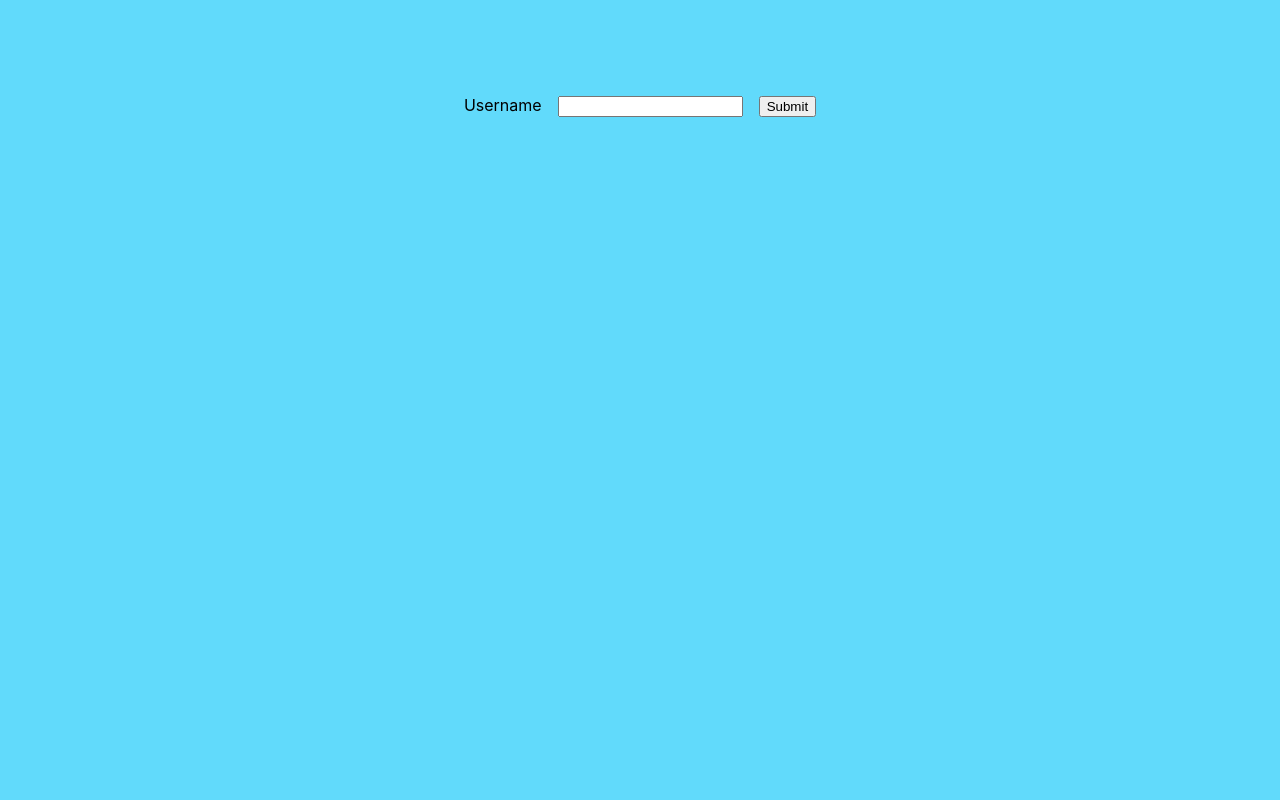
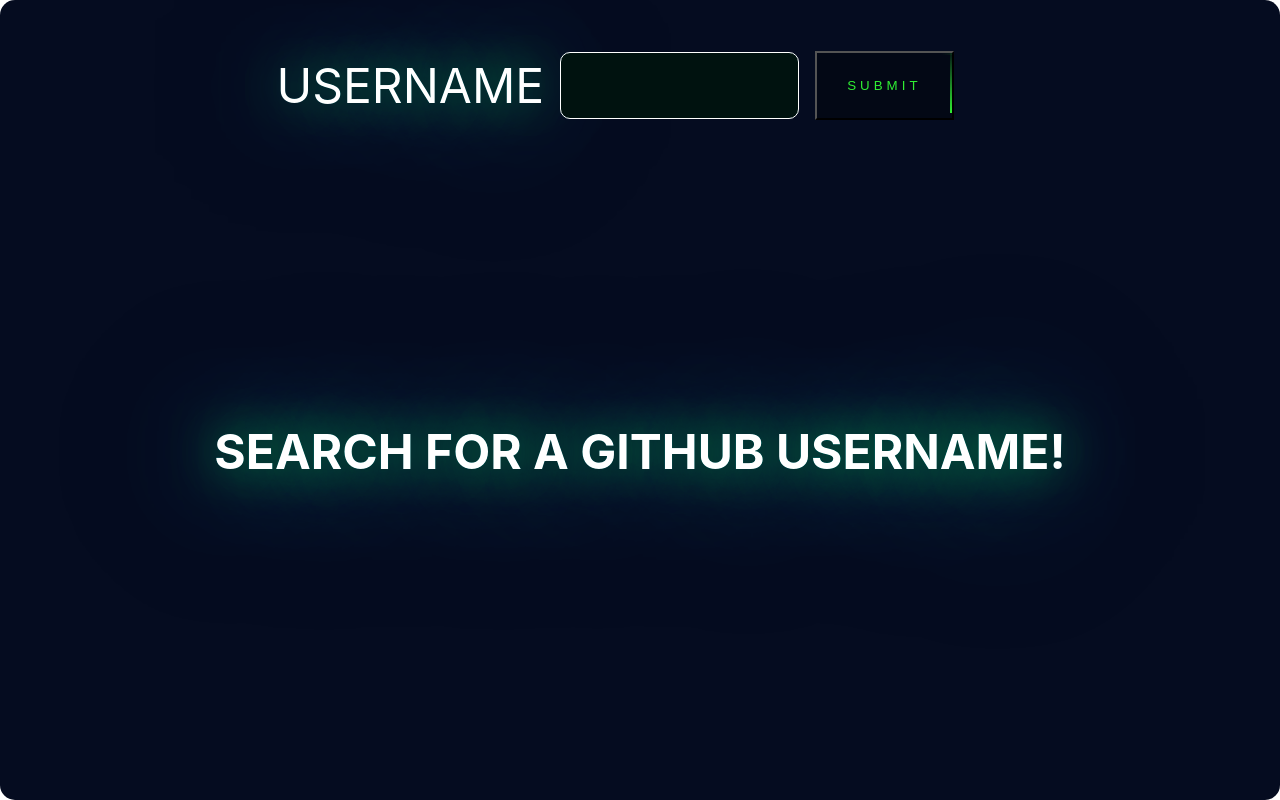
Before and after one commit to Ismael76/GitHub-Tracker, a React (Create React App) app: page / in a window 1280 px wide. Built offline with nearby package versions, Linux system fonts and the light colour scheme.

Commit message:
github tracker complete

```diff
--- a/src/App.css
+++ b/src/App.css
@@ -1,3 +1,5 @@
+@import url("https://fonts.googleapis.com/css?family=Raleway:400,200");
+
 .App {
   text-align: center;
 }
@@ -39,13 +41,478 @@
 
 #username {
   margin: 1rem;
+  background-color: #050c20;
+  border-style: none;
+  border: 1px solid white;
+  border-radius: 10px;
 }
 
 .form {
-  padding: 5rem;
+  display: flex;
+  align-items: center;
+  justify-content: center;
 }
 
 .form-container {
-  background-color: #61dafb;
+  background-color: #050c20;
   height: 100vh;
+  overflow: scroll;
 }
+
+.repoList {
+  list-style: none;
+  display: flex;
+  flex-wrap: wrap;
+  justify-content: center;
+  align-items: center;
+}
+
+/* RenderList CSS */
+
+div {
+  border-radius: 15px;
+}
+
+.card {
+  flex: 1;
+  flex-basis: 300px;
+  flex-grow: 0;
+  height: 440px;
+  background: #050c20;
+  box-shadow: 0px 4px 7px rgba(0, 0, 0, 0.5);
+  cursor: pointer;
+  transition: all 0.5s cubic-bezier(0.8, 0.5, 0.2, 1.4);
+  overflow: hidden;
+  position: relative;
+  margin: 2rem;
+  background: url(https://github.blog/wp-content/uploads/2020/12/layers-loop.h264.2020-12-21-11_16_56.gif?resize=640%2C409);
+  background-position: center;
+}
+
+.card img {
+  width: 100%;
+  height: 100%;
+  transition: all 0.5s cubic-bezier(0.8, 0.5, 0.2, 1.4);
+}
+.descriptions {
+  display: flex;
+  justify-content: space-around;
+  flex-direction: column;
+  align-items: center;
+  position: absolute;
+  top: 0px;
+  left: 0px;
+  background-color: rgba(255, 255, 255, 0.7);
+  width: 100%;
+  height: 100%;
+  transition: all 0.7s ease-in-out;
+  padding: 20px;
+  box-sizing: border-box;
+  clip-path: circle(0% at 100% 100%);
+}
+
+.descriptions * {
+}
+
+.descriptions > h2 {
+  margin-top: 0.5rem;
+  font-size: 1.5rem;
+  color: #c9110f;
+}
+
+.descriptions > p {
+  font-size: 0.9rem;
+  font-weight: 600;
+}
+
+.descriptions button {
+  border-radius: 10px;
+  padding: 0 2.5rem;
+}
+
+.card:hover .descriptions {
+  left: 0px;
+  transition: all 0.7s ease-in-out;
+  clip-path: circle(75%);
+}
+.card:hover {
+  transition: all 0.5s cubic-bezier(0.8, 0.5, 0.2, 1.4);
+  box-shadow: 0px 2px 3px rgba(0, 0, 0, 0.3);
+  transform: scale(0.97);
+}
+.card:hover img {
+  transition: all 0.5s cubic-bezier(0.8, 0.5, 0.2, 1.4);
+  transform: scale(1.6);
+  filter: blur(3px);
+}
+.card h1 {
+  color: #ff3838;
+  letter-spacing: 1px;
+  margin: 0px;
+}
+.card p {
+  line-height: 24px;
+}
+.card button {
+  width: fit-content;
+  height: 40px;
+  cursor: pointer;
+  border-style: none;
+  background-color: #ff3838;
+  color: #fff;
+  font-size: 15px;
+  outline: none;
+  box-shadow: 0px 2px 3px rgba(0, 0, 0, 0.4);
+  transition: all 0.5s ease-in-out;
+}
+.card button:hover {
+  transform: scale(0.95) translateX(-5px);
+  transition: all 0.5s ease-in-out;
+}
+
+/*  footer   */
+footer {
+  background-color: #222;
+  color: #fff;
+  font-size: 14px;
+  bottom: 0;
+  position: fixed;
+  left: 0;
+  right: 0;
+  text-align: center;
+  z-index: 999;
+}
+
+footer p {
+  margin: 10px 0;
+  font-family: "Lucida Sans", "Lucida Sans Regular", "Lucida  Grande",
+    "Lucida Sans Unicode", Geneva, Verdana, sans-serif;
+}
+footer .fa-heart {
+  color: red;
+}
+footer .fa-dev {
+  color: #fff;
+}
+footer .fa-twitter-square {
+  color: #1da0f1;
+}
+footer .fa-instagram {
+  color: #f0007c;
+}
+fotter .fa-linkedin {
+  color: #0073b1;
+}
+footer .fa-codepen {
+  color: #fff;
+}
+footer a {
+  color: #3c97bf;
+  text-decoration: none;
+  margin-right: 5px;
+}
+.youtubeBtn {
+  position: fixed;
+  left: 50%;
+  transform: translatex(-50%);
+  bottom: 45px;
+  cursor: pointer;
+  transition: all 0.3s;
+  vertical-align: middle;
+  text-align: center;
+  display: inline-block;
+}
+.youtubeBtn i {
+  font-size: 20px;
+  float: left;
+}
+.youtubeBtn a {
+  color: #ff0000;
+  text-shadow: 0px 2px 5px rgba(0, 0, 0, 0.5);
+  animation: youtubeAnim 1000ms linear infinite;
+  float: right;
+}
+.youtubeBtn a:hover {
+  color: #c9110f;
+  transition: all 0.3s ease-in-out;
+  text-shadow: none;
+}
+.youtubeBtn i:active {
+  transform: scale(0.9);
+  transition: all 0.3s ease-in-out;
+}
+.youtubeBtn span {
+  font-family: "Lato";
+  font-weight: bold;
+  color: #fff;
+  display: block;
+  font-size: 12px;
+  float: right;
+  line-height: 20px;
+  padding-left: 5px;
+}
+
+@keyframes youtubeAnim {
+  0%,
+  100% {
+    color: #c9110f;
+  }
+  50% {
+    color: #ff0000;
+  }
+}
+
+button[type="submit"] {
+  background-color: #0005;
+}
+
+/* Card Animation Spinner */
+
+.card,
+input[type="text"],
+button[type="submit"] {
+  position: relative;
+  display: inline-block;
+  padding: 25px 30px;
+  margin: 40px 0;
+  color: #03e9f4;
+  text-decoration: none;
+  text-transform: uppercase;
+  transition: 0.5s;
+  letter-spacing: 4px;
+  overflow: hidden;
+  margin-right: 50px;
+}
+.card:hover {
+  background: #03e9f4;
+  color: #050801;
+  box-shadow: 0 0 5px #03e9f4, 0 0 25px #03e9f4, 0 0 50px #03e9f4,
+    0 0 200px #03e9f4;
+  -webkit-box-reflect: below 1px linear-gradient(transparent, #0005);
+}
+
+.card:nth-child(1n) {
+  filter: hue-rotate(270deg);
+}
+.card:nth-child(2n) {
+  filter: hue-rotate(110deg);
+}
+.card:nth-child(3n) {
+  filter: hue-rotate(170deg);
+}
+.card:nth-child(4n) {
+  filter: hue-rotate(320deg);
+}
+
+.card span {
+  position: absolute;
+  display: block;
+}
+.card span:nth-child(1) {
+  top: 0;
+  left: 0;
+  width: 100%;
+  height: 2px;
+  background: linear-gradient(90deg, transparent, #03e9f4);
+  animation: animate1 1s linear infinite;
+}
+@keyframes animate1 {
+  0% {
+    left: -100%;
+  }
+  50%,
+  100% {
+    left: 100%;
+  }
+}
+.card span:nth-child(2) {
+  top: -100%;
+  right: 0;
+  width: 2px;
+  height: 100%;
+  background: linear-gradient(180deg, transparent, #03e9f4);
+  animation: animate2 1s linear infinite;
+  animation-delay: 0.25s;
+}
+
+@keyframes animate2 {
+  0% {
+    top: -100%;
+  }
+  50%,
+  100% {
+    top: 100%;
+  }
+}
+.card span:nth-child(3) {
+  bottom: 0;
+  right: 0;
+  width: 100%;
+  height: 2px;
+  background: linear-gradient(270deg, transparent, #03e9f4);
+  animation: animate3 1s linear infinite;
+  animation-delay: 0.5s;
+}
+@keyframes animate3 {
+  0% {
+    right: -100%;
+  }
+  50%,
+  100% {
+    right: 100%;
+  }
+}
+
+.card span:nth-child(4) {
+  bottom: -100%;
+  left: 0;
+  width: 2px;
+  height: 100%;
+  background: linear-gradient(360deg, transparent, #03e9f4);
+  animation: animate4 1s linear infinite;
+  animation-delay: 0.75s;
+}
+
+@keyframes animate4 {
+  0% {
+    bottom: -100%;
+  }
+  50%,
+  100% {
+    bottom: 100%;
+  }
+}
+
+/* Button Glow */
+
+button[type="submit"] {
+  position: relative;
+  display: inline-block;
+  padding: 25px 30px;
+  margin: 40px 0;
+  color: #03e9f4;
+  text-decoration: none;
+  text-transform: uppercase;
+  transition: 0.5s;
+  letter-spacing: 4px;
+  overflow: hidden;
+  margin-right: 50px;
+}
+button[type="submit"]:hover {
+  background: #03e9f4;
+  color: #050801;
+  box-shadow: 0 0 5px #03e9f4, 0 0 25px #03e9f4, 0 0 50px #03e9f4,
+    0 0 200px #03e9f4;
+  -webkit-box-reflect: below 1px linear-gradient(transparent, #0005);
+}
+button[type="submit"]:nth-child(1) {
+  filter: hue-rotate(270deg);
+}
+button[type="submit"]:nth-child(2) {
+  filter: hue-rotate(110deg);
+}
+button[type="submit"] span {
+  position: absolute;
+  display: block;
+}
+button[type="submit"] span:nth-child(1) {
+  top: 0;
+  left: 0;
+  width: 100%;
+  height: 2px;
+  background: linear-gradient(90deg, transparent, #03e9f4);
+  animation: animate1 1s linear infinite;
+}
+@keyframes animate1 {
+  0% {
+    left: -100%;
+  }
+  50%,
+  100% {
+    left: 100%;
+  }
+}
+button[type="submit"] span:nth-child(2) {
+  top: -100%;
+  right: 0;
+  width: 2px;
+  height: 100%;
+  background: linear-gradient(180deg, transparent, #03e9f4);
+  animation: animate2 1s linear infinite;
+  animation-delay: 0.25s;
+}
+@keyframes animate2 {
+  0% {
+    top: -100%;
+  }
+  50%,
+  100% {
+    top: 100%;
+  }
+}
+button[type="submit"] span:nth-child(3) {
+  bottom: 0;
+  right: 0;
+  width: 100%;
+  height: 2px;
+  background: linear-gradient(270deg, transparent, #03e9f4);
+  animation: animate3 1s linear infinite;
+  animation-delay: 0.5s;
+}
+@keyframes animate3 {
+  0% {
+    right: -100%;
+  }
+  50%,
+  100% {
+    right: 100%;
+  }
+}
+
+button[type="submit"] span:nth-child(4) {
+  bottom: -100%;
+  left: 0;
+  width: 2px;
+  height: 100%;
+  background: linear-gradient(360deg, transparent, #03e9f4);
+  animation: animate4 1s linear infinite;
+  animation-delay: 0.75s;
+}
+
+@keyframes animate4 {
+  0% {
+    bottom: -100%;
+  }
+  50%,
+  100% {
+    bottom: 100%;
+  }
+}
+
+/* Glow Form */
+
+#apple,
+#errorMsg {
+  font-size: 3rem;
+  color: #fff;
+
+  padding: 11px 19px;
+  margin: 0 40px;
+  animation: animate 3s linear infinite;
+  text-shadow: 0 0 50px #0072ff, 0 0 100px #0072ff, 0 0 150px #0072ff,
+    0 0 200px #0072ff;
+}
+
+@keyframes animate {
+  from {
+    filter: hue-rotate(0deg);
+  }
+  to {
+    filter: hue-rotate(360deg);
+  }
+}
+
+#errorMsg {
+  margin-top: 15rem;
+  text-transform: uppercase;
+}
--- a/src/components/RenderList/index.js
+++ b/src/components/RenderList/index.js
@@ -2,6 +2,35 @@
 
 export default function RenderList({ repoData }) {
   console.log(repoData);
+  // console.log(repoData.username);
+  return (
+    <div>
+      <div className="repoList">
+        {repoData.username ? (
+          repoData.data.map((repo, index) => (
+            <div class="card">
+              <span></span>
+              <span></span>
+              <span></span>
+              <span></span>
+              <div class="descriptions">
+                <h2>{repo.name}</h2>
+                {repo.description ? <p>{repo.description}</p> : null}
 
-  return <div></div>;
+                <p>Issues Count: {repo.open_issues_count}</p>
+                <p>Stargazes Count: {repo.stargazers_count}</p>
+                <p>Forks Count: {repo.forks_count}</p>
+                <p>Watchers Count: {repo.watchers_count}</p>
+                <a href={repo.clone_url}>
+                  <button>VIEW REPO</button>
+                </a>
+              </div>
+            </div>
+          ))
+        ) : (
+          <h3 id="errorMsg">Search For A GitHub Username!</h3>
+        )}
+      </div>
+    </div>
+  );
 }
--- a/src/components/SearchForm/index.js
+++ b/src/components/SearchForm/index.js
@@ -3,7 +3,7 @@
 import axios from "axios";
 
 export default function SearchForm() {
-  const [userData, setUserData] = useState({ username: "", data: null });
+  const [userData, setUserData] = useState({ username: "", data: [] });
 
   const submitName = async (e) => {
     e.preventDefault();
@@ -22,12 +22,18 @@
 
   return (
     <div className="form-container">
-      <form className="form" onSubmit={submitName}>
-        <label htmlFor="username">Username</label>
+      <form className="form" onSubmit={submitName} id="apple">
+        <label htmlFor="username">USERNAME</label>
         <input id="username" type="text"></input>
-        <input type="submit"></input>
+        <button type="submit">
+          Submit
+          <span></span>
+          <span></span>
+          <span></span>
+          <span></span>
+        </button>
       </form>
-      <RenderList repoData={userData.data} />
+      <RenderList repoData={userData} />
     </div>
   );
 }
```
